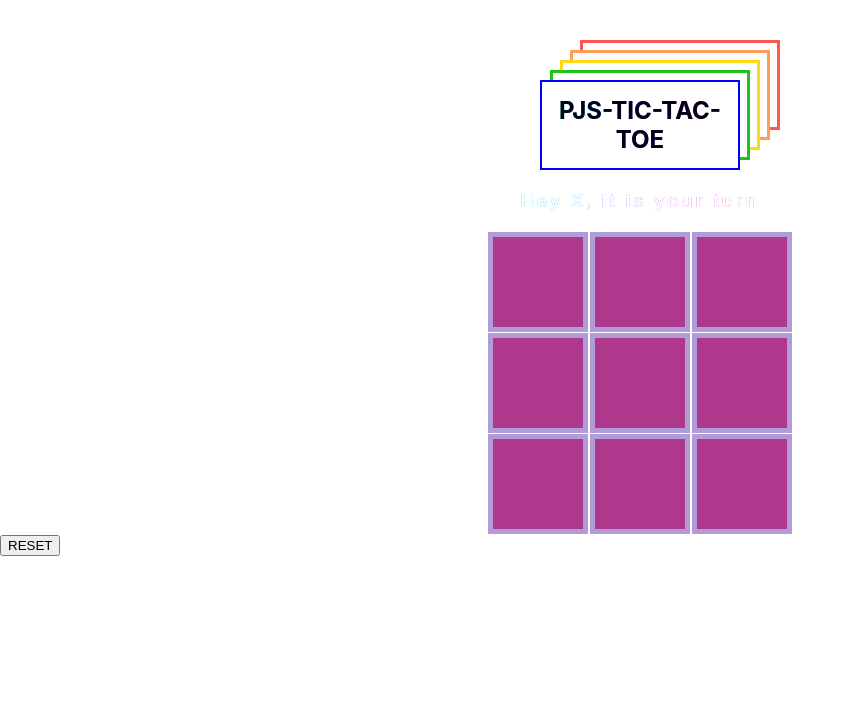
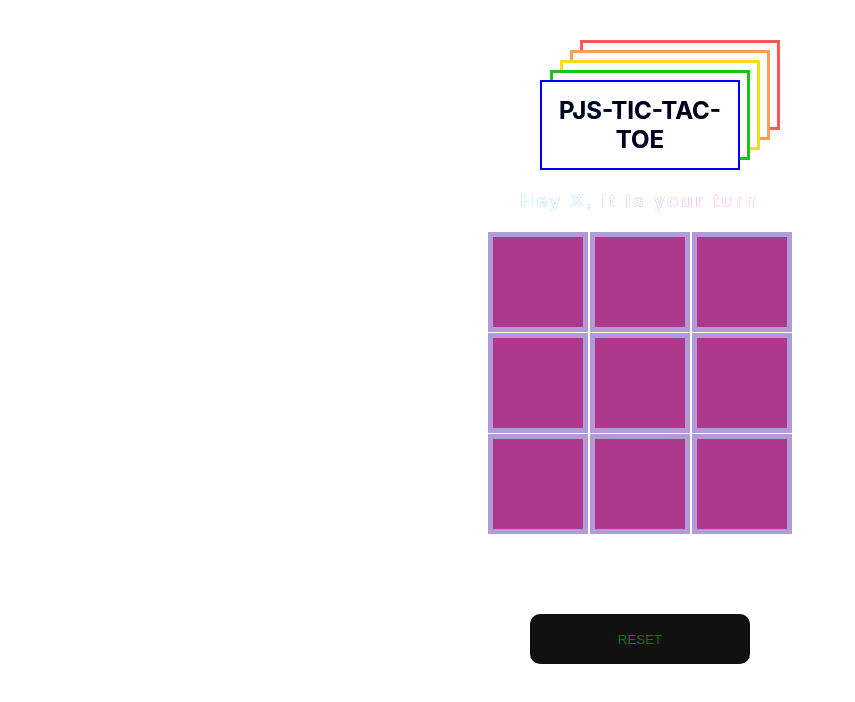
Before and after one commit to PJSalter/pjs-tic-tac-toe, a Next.js app: page / in a window 1280 px wide. Shown: the top 702 px of the page, without its empty margins (0-855 px from the left). Built offline with nearby package versions, Linux system fonts and the light colour scheme; a web font is replaced by a local one.

Commit message:
animation created with keyframes for reset button to glow rainbow colors

```diff
--- a/containers/Board.tsx
+++ b/containers/Board.tsx
@@ -1,4 +1,13 @@
-import styled from "styled-components";
+// declare module "styled-transition-group" {
+//   import transition, { css } from "styled-transition-group";
+//   import type { StyledInterface } from "styled-components/macro";
+
+//   const transition: StyledInterface<CSSTransition>;
+//   export default transition;
+// }
+
+import styled, { css, keyframes } from "styled-components";
+// import Transition from "react-transition-group";
 import { useEffect, useState } from "react";
 import Square from "../components/Square";
 type Player = "X" | "O" | "BOTH" | null;
@@ -98,9 +107,9 @@ function Board() {
             );
           })}
       </GridStyling>
-      <button className="reset" onClick={reset}>
+      <ResetRainbowButton className="opacity" onClick={reset}>
         RESET
-      </button>
+      </ResetRainbowButton>
     </div>
   );
 }
@@ -155,3 +164,96 @@ const PlayerFate = styled.p`
 function calc(arg0: number, arg1: number) {
   throw new Error("Function not implemented.");
 }
+
+const glowing = keyframes`
+  0% {
+    background-position: 0 0;
+  }
+  50% {
+    background-position: 400% 0;
+  }
+  100% {
+    background-position: 0 0;
+  }
+`;
+
+const RAINBOW_SPEED = `20s`;
+
+const ResetRainbowButton = styled.button`
+  width: 220px;
+  height: 50px;
+  border: none;
+  outline: none;
+  display: flex;
+  justify-content: center;
+  align-items: center;
+  color: green;
+  margin-left: auto;
+  margin-right: auto;
+  max-width: 20rem;
+  cursor: pointer;
+  position: relative;
+  z-index: 0;
+  border-radius: 10px;
+  margin-top: 5rem;
+
+  &:before {
+    content: "";
+    background: linear-gradient(
+      45deg,
+      #ff0000,
+      #ff7300,
+      #fffb00,
+      #48ff00,
+      #00ffd5,
+      #002bff,
+      #7a00ff,
+      #ff00c8,
+      #ff0000
+    );
+    position: absolute;
+    top: -2px;
+    left: -2px;
+    background-size: 400%;
+    z-index: -1;
+    filter: blur(5px);
+    width: calc(100% + 4px);
+    height: calc(100% + 4px);
+    animation-name: ${glowing};
+    animation-duration: ${RAINBOW_SPEED};
+    animation-direction: linear;
+    animation-iteration-count: infinite;
+    opacity: 0;
+    transition: none;
+    ${(opacity) =>
+      opacity &&
+      css`
+        transition: opacity 0.3s ease-in-out;
+      `};
+    border-radius: 10px;
+  }
+
+  &:active {
+    color: #000;
+  }
+
+  &:active:after {
+    background: transparent;
+  }
+
+  &:hover:before {
+    opacity: 1;
+  }
+
+  &:after {
+    z-index: -1;
+    content: "";
+    position: absolute;
+    width: 100%;
+    height: 100%;
+    background: #111;
+    left: 0;
+    top: 0;
+    border-radius: 10px;
+  }
+`;
```
